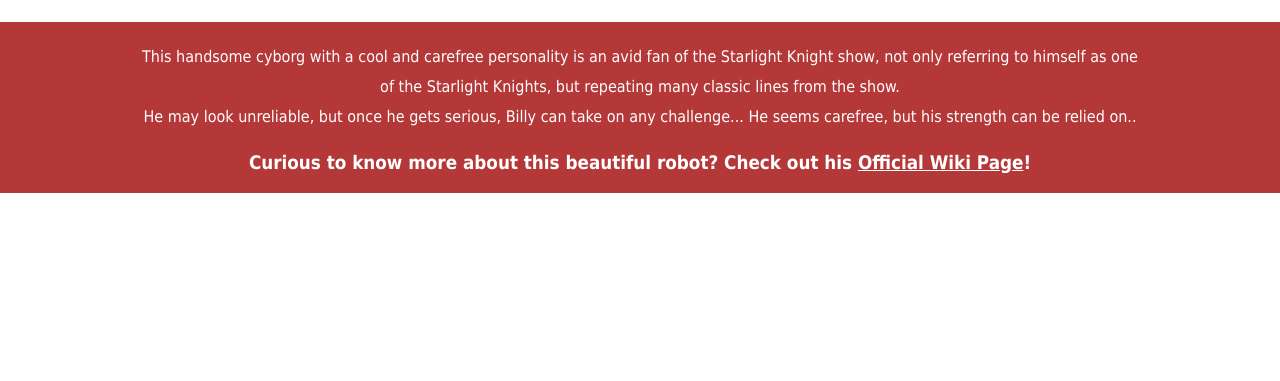
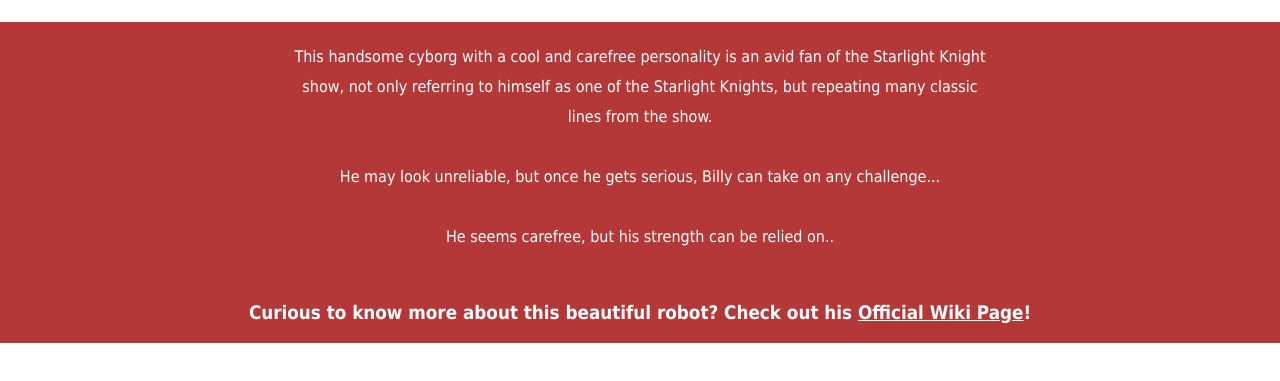
Before and after one commit to kame-kazi/the-starlight-hero, a plain HTML site: page index.html in a window 1280 px wide. Shown: the part 417-798 px from the top of the page. Drawn offline with Linux system fonts and the light colour scheme.

Commit message:
Update styles.css

```diff
--- a/styles.css
+++ b/styles.css
@@ -11,9 +11,9 @@
   }
 
   section > p {
-    display: inline-block;
-    max-width: 1000px;
-    line-height: 30px
+    max-width: 700px;
+    line-height: 30px;
+    margin-bottom: 30px
   }
 
   section {
```
